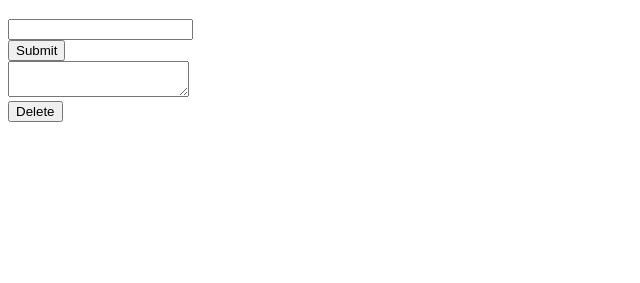
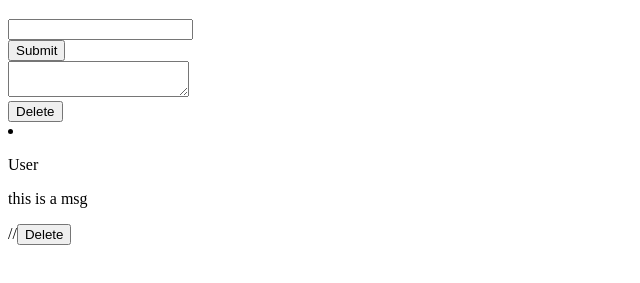
Before and after one commit to aerosolfresh/chatapp, a website: page static/index.html in a window 1280 px wide. Shown: the part 61-344 px from the top of the page, without its empty margins (0-640 px from the left). Drawn offline with nearby package versions, Linux system fonts and the light colour scheme.

Commit message:
connect to app.js

```diff
--- a/static/index.html
+++ b/static/index.html
@@ -21,6 +21,14 @@
         <button>Delete</button>
     </div>
 
+    <li v-for="msg in msgs">
+
+        <p> {{ msg.author }}</p>
+        <p> {{ msg.body }}</p>
+
+        <!-- Delete button here -->
+        //<button v-on:click="deleteThread(index)">Delete</button>
+    </li>
 
 </div>
 
```
